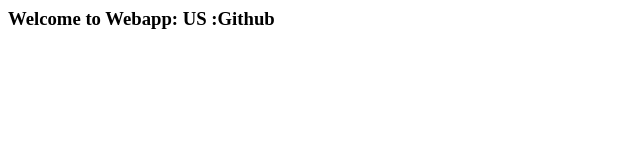
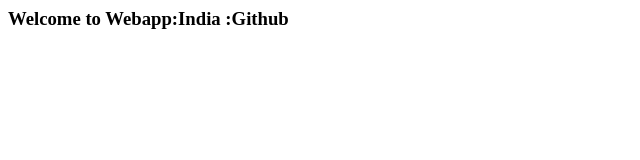
Before and after one commit to sudhakarreddyb/sample, a plain HTML site: page index.html in a window 1280 px wide. Shown: the full height of the page, 0-640 px from the left. Drawn offline with Linux system fonts and the light colour scheme.

Commit message:
Update index.html

```diff
--- a/index.html
+++ b/index.html
@@ -5,7 +5,7 @@
 
 <body>
 
-<h3>Welcome to Webapp: US :Github </h3>
+<h3>Welcome to Webapp:India :Github </h3>
 
 </body>
 </html>
```
